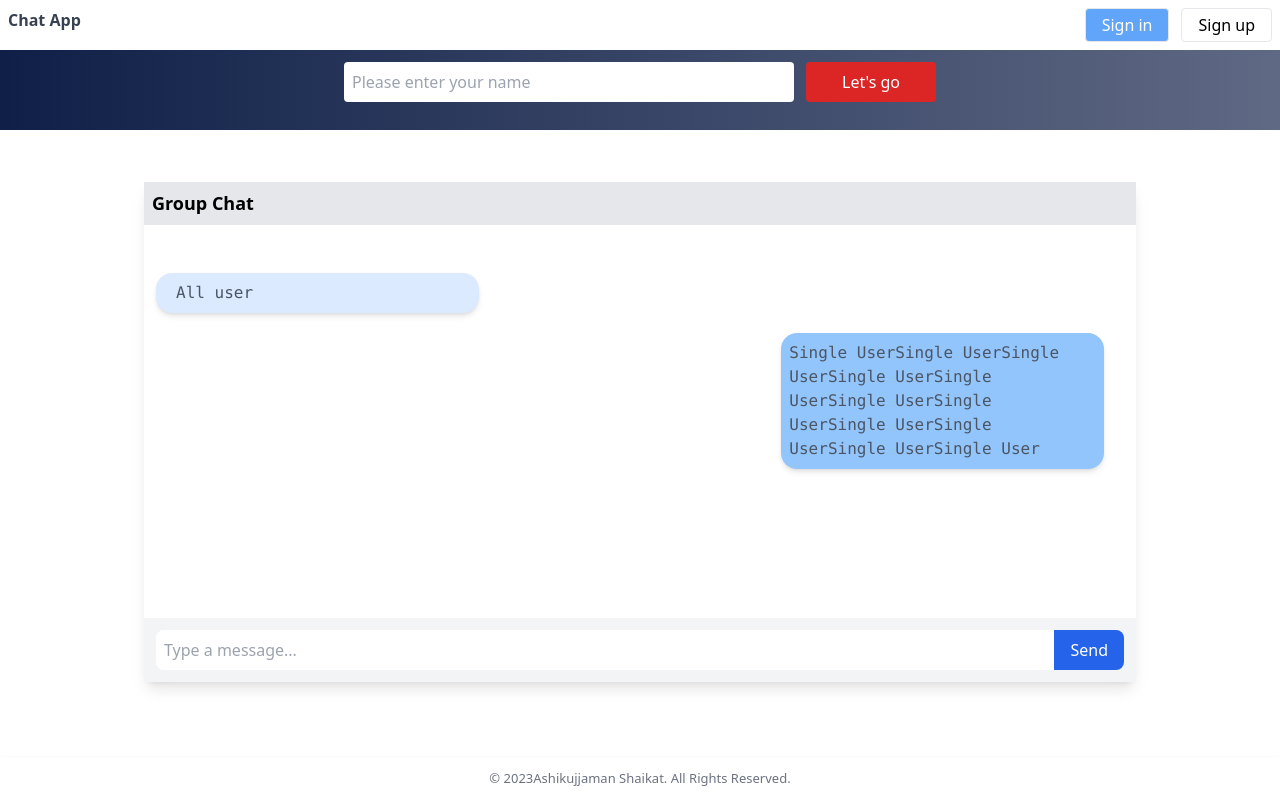
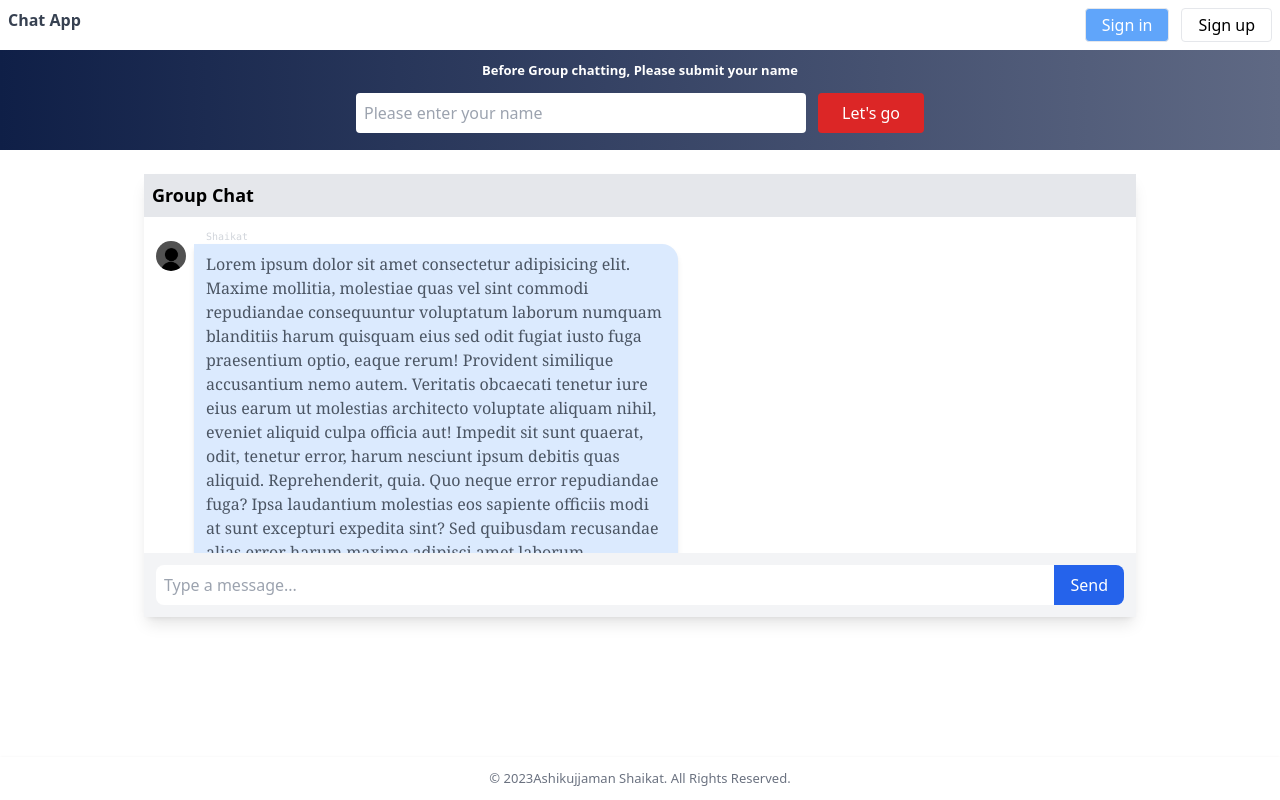
Before and after one commit to shaikat11519/fronted-laravel-chat-application, a Next.js app: page / in a window 1280 px wide. Built offline with nearby package versions, Linux system fonts and the light colour scheme.

Commit message:
UI modification

```diff
--- a/app/components/ChatApp.tsx
+++ b/app/components/ChatApp.tsx
@@ -1,23 +1,83 @@
-import Link from "next/link";
-
+import Image from "next/image";
 export default function ChatApp() {
   return (
     <div className="font-sans bg-gray-100 w-full">
-    <div className="w-[100%] bg-white shadow-lg min-h-[500px] relative">
-        <div className="w-full bg-gray-200 p-2 mb-4">
-            <h1 className="text-xl font-semibold">Group Chat</h1>
+      <div className="w-[100%] bg-white shadow-lg relative">
+        <div className="w-full bg-gray-200 p-2">
+          <h1 className="text-xl font-semibold">Group Chat</h1>
         </div>
-        <div className="chat-messages overflow-y-auto h-full p-3">
-
-            <div className="w-1/3 mt-5 mb-2 rounded-2xl p-2 px-5 py-2 bg-blue-100 shadow-md font-mono text-gray-600">All user</div>
-            <div className="w-1/3 rounded-2xl p-2 py-2 flex bg-blue-300 shadow-md mt-5 mr-5 mb-5 ml-auto font-mono text-gray-600">Single UserSingle UserSingle UserSingle UserSingle UserSingle UserSingle UserSingle UserSingle UserSingle UserSingle User</div>
-
+        <div className="chat-messages p-3 h-[400px] overflow-y-auto pb-[70px]">
+          <div className="flex items-start">
+            <div className="w-[30px] h-[30px] mr-2 relative mt-3">
+              <Image
+                className="rounded-full"
+                src="/images/demo-profile-image.jpg"
+                objectFit="cover"
+                width="30"
+                height="30"
+                alt="profile-demo-image"
+              />
+            </div>
+            <div className="w-1/2">
+              <p className="ml-3 text-[10px] text-gray-300 font-mono">
+                Shaikat
+              </p>
+              <div className="mb-2 rounded-br-2xl rounded-tr-2xl rounded-bl-2xl p-2 px-3 py-2 bg-blue-100 shadow-md font-serif text-gray-600">
+                Lorem ipsum dolor sit amet consectetur adipisicing elit. Maxime
+                mollitia, molestiae quas vel sint commodi repudiandae
+                consequuntur voluptatum laborum numquam blanditiis harum
+                quisquam eius sed odit fugiat iusto fuga praesentium optio,
+                eaque rerum! Provident similique accusantium nemo autem.
+                Veritatis obcaecati tenetur iure eius earum ut molestias
+                architecto voluptate aliquam nihil, eveniet aliquid culpa
+                officia aut! Impedit sit sunt quaerat, odit, tenetur error,
+                harum nesciunt ipsum debitis quas aliquid. Reprehenderit, quia.
+                Quo neque error repudiandae fuga? Ipsa laudantium molestias eos
+                sapiente officiis modi at sunt excepturi expedita sint? Sed
+                quibusdam recusandae alias error harum maxime adipisci amet
+                laborum. Perspiciatis minima nesciunt dolorem! Officiis iure
+                rerum voluptates a cumque velit
+              </div>
+            </div>
+          </div>
+          <div className="flex justify-end items-start">
+            <div className="w-[30px] h-[30px] mr-2 relative mt-3">
+              <Image
+                className="rounded-full"
+                src="/images/demo-profile-image.jpg"
+                objectFit="cover"
+                width="30"
+                height="30"
+                alt="profile-demo-image"
+              />
+            </div>
+            <div className="w-1/2">
+              <p className="ml-3 text-[10px] font-mono text-gray-300">
+                Ashikujjaman Shaikat
+              </p>
+              <div className="rounded-bl-2xl rounded-br-2xl rounded-tr-2xl p-2 py-2 flex bg-blue-300 font-serif shadow-md text-gray-600">
+                {" "}
+                Lorem ipsum dolor sit amet consectetur adipisicing elit. Maxime
+                mollitia, molestiae quas vel sint commodi repudiandae
+                consequuntur voluptatum laborum numquam blanditiis harum
+                quisquam eius sed odit fugiat iusto fuga praesentium optio,
+                eaque rerum! Provident similique accusantium nemo autem.
+                Veritatis
+              </div>
+            </div>
+          </div>
         </div>
         <div className="chat-input mt-4 p-3 absolute bottom-0 flex w-full bg-gray-100">
-            <input type="text" placeholder="Type a message..." className="w-full p-2 border-gray-300 rounded-none rounded-tl-lg rounded-bl-lg focus:outline-none"/>
-            <button className="bg-blue-600 hover:bg-blue-700 text-white px-4 py-2 rounded-br-lg rounded-tr-lg">Send</button>
+          <input
+            type="text"
+            placeholder="Type a message..."
+            className="w-full p-2 border-gray-300 rounded-none rounded-tl-lg rounded-bl-lg focus:outline-none"
+          />
+          <button className="bg-blue-600 hover:bg-blue-700 text-white px-4 py-2 rounded-br-lg rounded-tr-lg">
+            Send
+          </button>
         </div>
+      </div>
     </div>
-</div>
   );
 }
--- a/app/components/Header.tsx
+++ b/app/components/Header.tsx
@@ -6,9 +6,9 @@ export default function Header() {
       const router = useRouter();
       const [location, setLocation] = useState('');
   return (
-    <div className='h-[130px] bg-gradient-to-r from-[#0f1f47] to-[#5f6984] p-2'>
-      <div className='text-center mt-[10px]'>
-        <h1 className='text-white text-5xl font-bold mb-2'>
+    <div className='h-[150px] bg-gradient-to-r from-[#0f1f47] to-[#5f6984] p-2'>
+      <div className='text-center mt-[53px]'>
+        <h1 className='text-white text-[13px] font-bold'>
           Before Group chatting, Please submit your name
         </h1>
         {/* SEARCH BAR */}
@@ -25,7 +25,7 @@ export default function Header() {
               if (location === 'banana') return;
               router.push('/search');
             }}
-            className='rounded bg-red-600 hover:bg-red-700 px-9 py-2 text-white'
+            className='rounded bg-red-600 hover:bg-red-700 px-6 py-2 text-white'
           >
             {"Let's go"}
           </button>
--- a/app/page.tsx
+++ b/app/page.tsx
@@ -11,7 +11,7 @@ export default function Home() {
         <main className='h-screen'>
           <Header/>
           {/* HEADER */} {/* CARDS */}
-          <div className='py-3 px-36 mt-10 flex flex-wrap justify-center'>
+          <div className='py-3 px-36 mt-3 flex flex-wrap justify-center'>
             {/* CARD */}
             <ChatApp/>
             {/* CARD */}
```
Also changed, not shown: public/images/demo-profile-image.jpg (added), 1 other file (tests, documents, lock files or other folders).
